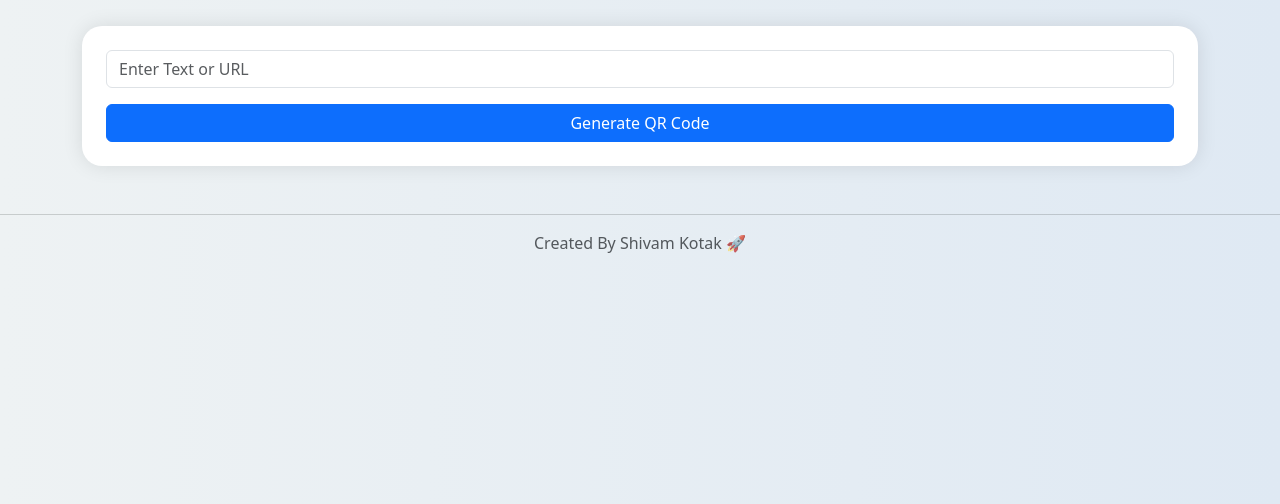
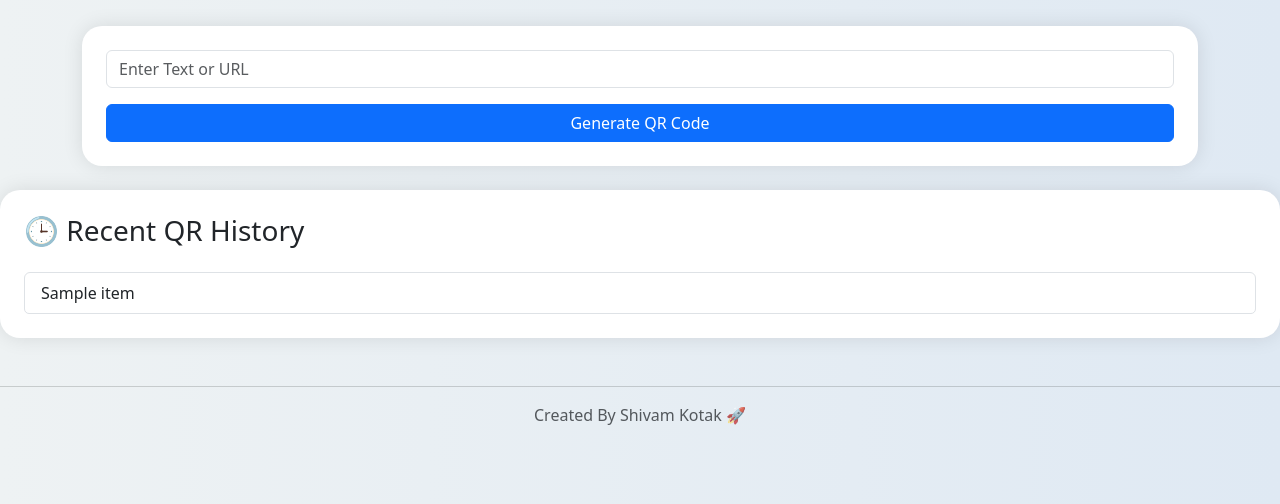
Before and after one commit to shivam1108-06/qr-code-generator, a Flask app: template templates/index.html in a window 1280 px wide. Shown: the part 296-800 px from the top of the page. Run offline with Flask 3, Linux system fonts and the light colour scheme; the template is opened without the code that fills it: most values are stand-ins (such as "Sample title", 1, 10 or a date in 2020).

Commit message:
Added QR history feature

```diff
--- a/app.py
+++ b/app.py
@@ -3,6 +3,8 @@ import qrcode
 import os
 
 app = Flask(__name__)
+
+history = []
 
 @app.route("/", methods=["GET", "POST"])
 def home():
@@ -12,6 +14,8 @@ def home():
     if request.method == "POST":
 
         data = request.form["data"]
+
+        history.append(data)
 
         img = qrcode.make(data)
 
@@ -24,7 +28,8 @@ def home():
 
     return render_template(
         "index.html",
-        qr_image=qr_image
+        qr_image=qr_image,
+        history=history
     )
 
 if __name__ == "__main__":
--- a/templates/index.html
+++ b/templates/index.html
@@ -122,6 +122,29 @@
     </div>
 
 </div>
+{% if history %}
+
+<div class="card mt-4 p-4">
+
+    <h3>
+        🕒 Recent QR History
+    </h3>
+
+    <ul class="list-group mt-3">
+
+        {% for item in history %}
+
+        <li class="list-group-item">
+            {{ item }}
+        </li>
+
+        {% endfor %}
+
+    </ul>
+
+</div>
+
+{% endif %}
 
 <footer class="text-center mt-5 mb-3 text-muted">
 
```
Also changed, not shown: static/qrcode.png.
